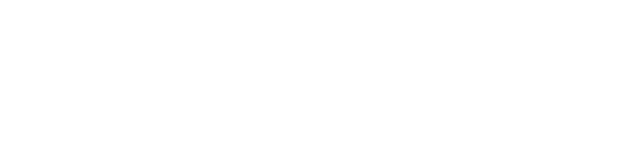
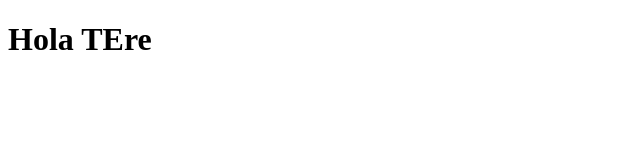
Before and after one commit to summhy/demoGit, a plain HTML site: page index.html in a window 1280 px wide. Shown: the whole page, without its empty margins (0-640 px from the left). Drawn offline with Linux system fonts and the light colour scheme.

Commit message:
segunda carga

```diff
--- a/index.html
+++ b/index.html
@@ -7,6 +7,6 @@
     <title>Document</title>
 </head>
 <body>
-
+    <h1>Hola TEre</h1>
 </body>
 </html>
```
